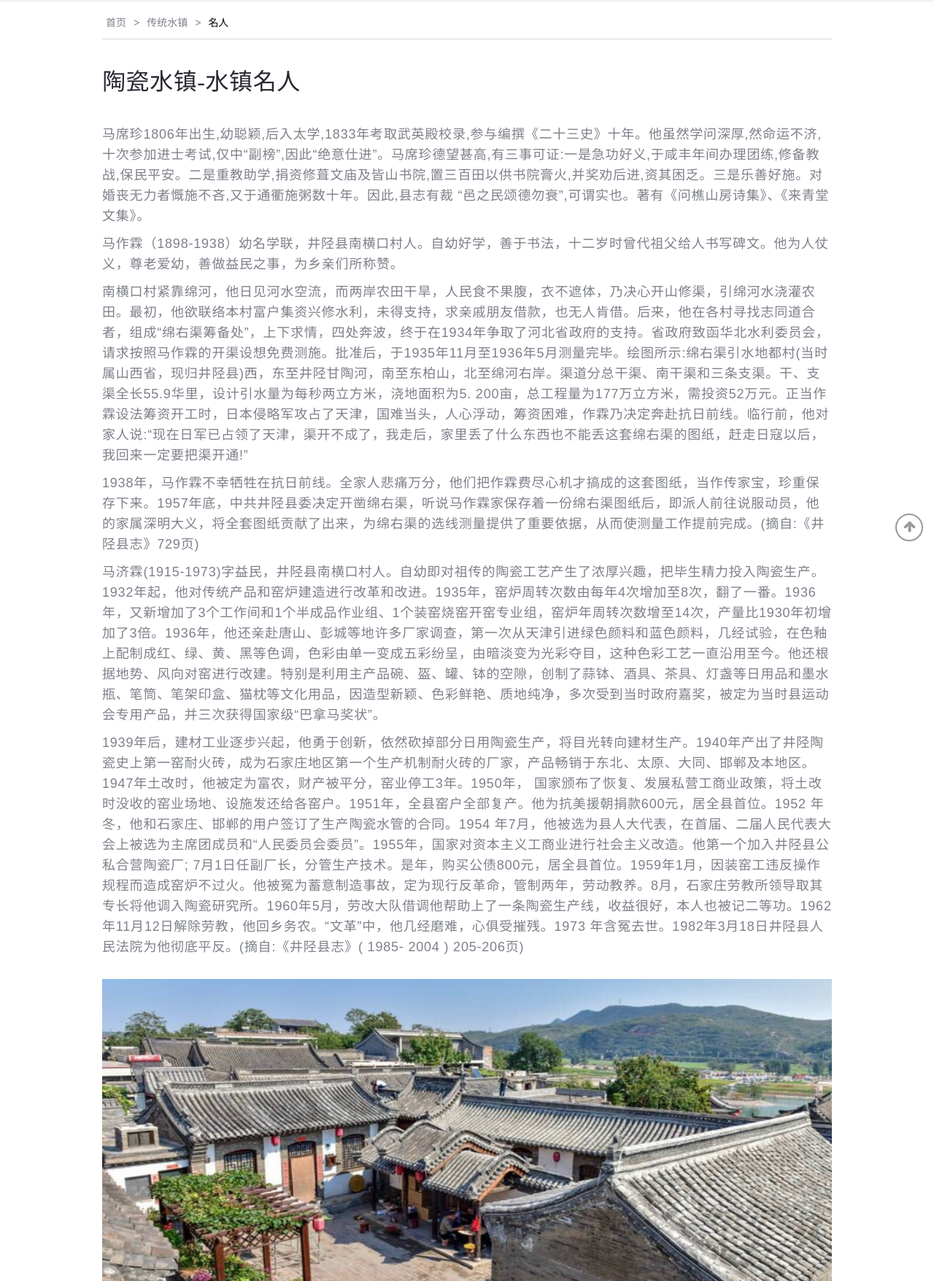
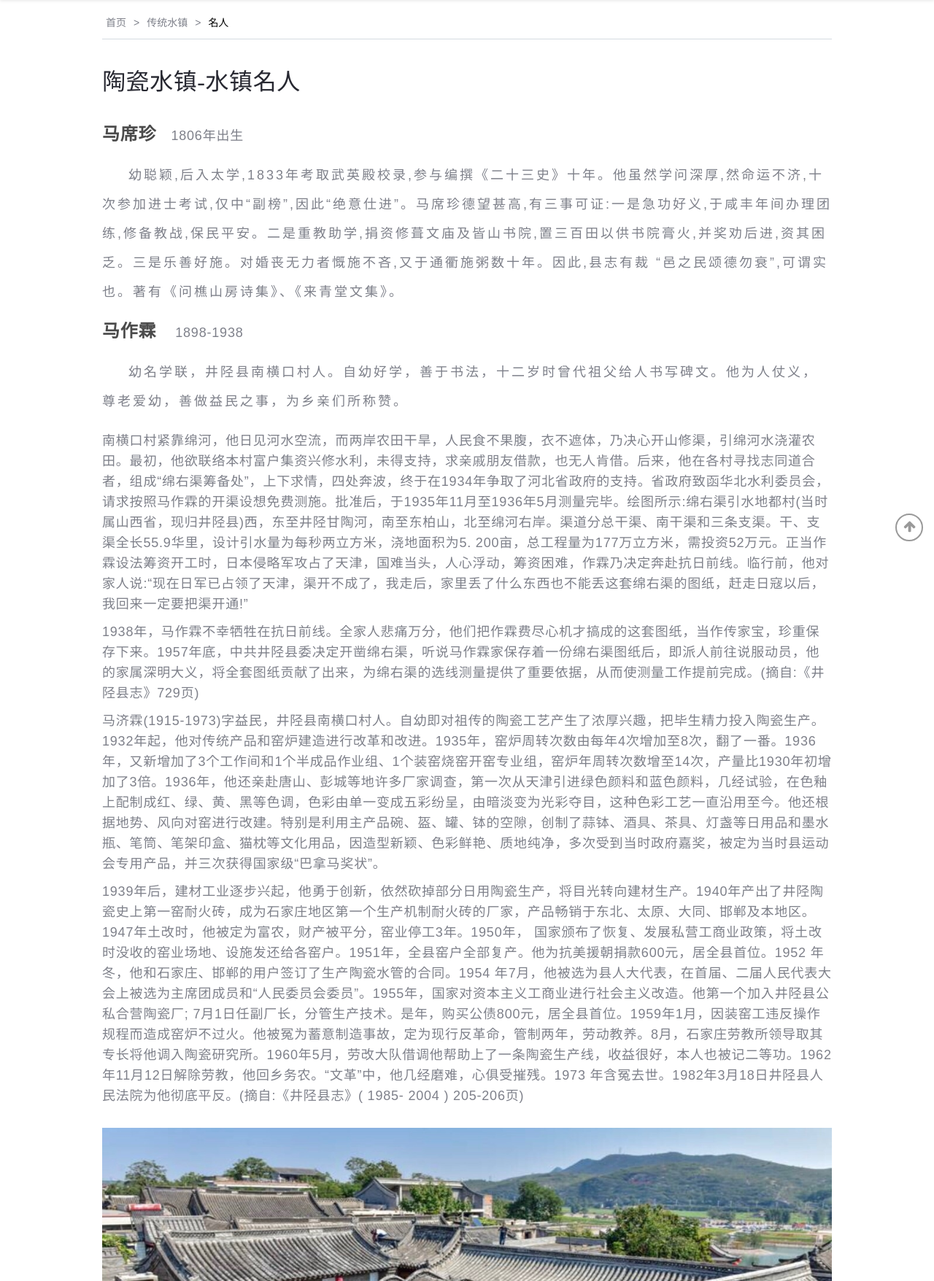
Before and after one commit to kinglogxzl/TCSZWeb, a Django app: page /celebrity/ in a window 1280 px wide. Shown: the part 50-1806 px from the top of the page at 73% size. Run offline with Django 3.2, Linux system fonts and the light colour scheme; some libraries are stand-ins or nearby versions.

Commit message:
名人内容调整

```diff
--- a/static/assets/pages/css/slider.css
+++ b/static/assets/pages/css/slider.css
@@ -97,7 +97,7 @@
 
 /* Carousel Item Background Images */
 .carousel-slider .carousel-item-one {
-    background: url(/static/img/img/slider1.jpeg);
+    background: url(/static/img/img/slider11.jpeg);
     background-size: cover;
     background-position: center center;
 }
--- a/static/css/css.css
+++ b/static/css/css.css
@@ -12,3 +12,18 @@
 .page-nav li a{color: #7E808A;}
 .page-nav li.active{font-family:Arial,'微软雅黑','Microsoft YaHei',PingFangSC-Regular;font-size: 14px;color: #000000;letter-spacing: 0;}
 *{margin:0;padding:0;}
+
+.celebrity-name {
+	font-family: FZDaHei-B02S;
+    font-size: 24px;
+    color: #4b4b4b;
+    font-weight: 900;
+}
+.celebrity-birth {
+    margin-left: 20px;
+}
+.introduction-p {
+    text-indent: 2em;
+    letter-spacing: 3px;
+    line-height: 40px;
+}
--- a/templates/celebrity.html
+++ b/templates/celebrity.html
@@ -15,11 +15,17 @@
     <div class="clear"></div>
     <div class="introduction" id="aaa">
         <h2 class="page-h2">陶瓷水镇-水镇名人</h2>
-            <div class="page-p"><p style="padding-top:20px">马席珍1806年出生,幼聪颖,后入太学,1833年考取武英殿校录,参与编撰《二十三史》十年。他虽然学问深厚,然命运不济,十次参加进士考试,仅中“副榜”,因此“绝意仕进”。马席珍德望甚高,有三事可证:一是急功好义,于咸丰年间办理团练,修备教战,保民平安。二是重教助学,捐资修葺文庙及皆山书院,置三百田以供书院膏火,并奖劝后进,资其困乏。三是乐善好施。对婚丧无力者慨施不吝,又于通衢施粥数十年。因此,县志有裁 “邑之民颂德勿衰”,可谓实也。著有《问樵山房诗集》、《来青堂文集》。
-                <p>马作霖（1898-1938）幼名学联，井陉县南横口村人。自幼好学，善于书法，十二岁时曾代祖父给人书写碑文。他为人仗义，尊老爱幼，善做益民之事，为乡亲们所称赞。</p>
-               <p>南横口村紧靠绵河，他日见河水空流，而两岸农田干旱，人民食不果腹，衣不遮体，乃决心开山修渠，引绵河水浇灌农田。最初，他欲联络本村富户集资兴修水利，未得支持，求亲戚朋友借款，也无人肯借。后来，他在各村寻找志同道合者，组成“绵右渠筹备处”，上下求情，四处奔波，终于在1934年争取了河北省政府的支持。省政府致函华北水利委员会，请求按照马作霖的开渠设想免费测施。批准后，于1935年11月至1936年5月测量完毕。绘图所示:绵右渠引水地都村(当时属山西省，现归井陉县)西，东至井陉甘陶河，南至东柏山，北至绵河右岸。渠道分总干渠、南干渠和三条支渠。干、支渠全长55.9华里，设计引水量为每秒两立方米，浇地面积为5. 200亩，总工程量为177万立方米，需投资52万元。正当作霖设法筹资开工时，日本侵略军攻占了天津，国难当头，人心浮动，筹资困难，作霖乃决定奔赴抗日前线。临行前，他对家人说:“现在日军已占领了天津，渠开不成了，我走后，家里丢了什么东西也不能丢这套绵右渠的图纸，赶走日寇以后，我回来一定要把渠开通!”</p>
+            <div class="page-p">
+                <p style="padding-top:20px"><span class="celebrity-name">马席珍</span><span class="celebrity-birth">1806年出生</span>
+                <p class="introduction-p" style="margin: 20px 0px">幼聪颖,后入太学,1833年考取武英殿校录,参与编撰《二十三史》十年。他虽然学问深厚,然命运不济,十次参加进士考试,仅中“副榜”,因此“绝意仕进”。马席珍德望甚高,有三事可证:一是急功好义,于咸丰年间办理团练,修备教战,保民平安。二是重教助学,捐资修葺文庙及皆山书院,置三百田以供书院膏火,并奖劝后进,资其困乏。三是乐善好施。对婚丧无力者慨施不吝,又于通衢施粥数十年。因此,县志有裁 “邑之民颂德勿衰”,可谓实也。著有《问樵山房诗集》、《来青堂文集》。</p>
+                <p class=""> <span class="celebrity-name">马作霖</span>
+                    <span class="celebrity-birth">1898-1938</span>
+                <p class="introduction-p" style="margin: 20px 0px">幼名学联，井陉县南横口村人。自幼好学，善于书法，十二岁时曾代祖父给人书写碑文。他为人仗义，尊老爱幼，善做益民之事，为乡亲们所称赞。</p>
+                <p>南横口村紧靠绵河，他日见河水空流，而两岸农田干旱，人民食不果腹，衣不遮体，乃决心开山修渠，引绵河水浇灌农田。最初，他欲联络本村富户集资兴修水利，未得支持，求亲戚朋友借款，也无人肯借。后来，他在各村寻找志同道合者，组成“绵右渠筹备处”，上下求情，四处奔波，终于在1934年争取了河北省政府的支持。省政府致函华北水利委员会，请求按照马作霖的开渠设想免费测施。批准后，于1935年11月至1936年5月测量完毕。绘图所示:绵右渠引水地都村(当时属山西省，现归井陉县)西，东至井陉甘陶河，南至东柏山，北至绵河右岸。渠道分总干渠、南干渠和三条支渠。干、支渠全长55.9华里，设计引水量为每秒两立方米，浇地面积为5. 200亩，总工程量为177万立方米，需投资52万元。正当作霖设法筹资开工时，日本侵略军攻占了天津，国难当头，人心浮动，筹资困难，作霖乃决定奔赴抗日前线。临行前，他对家人说:“现在日军已占领了天津，渠开不成了，我走后，家里丢了什么东西也不能丢这套绵右渠的图纸，赶走日寇以后，我回来一定要把渠开通!”</p>
                 <p>1938年，马作霖不幸牺牲在抗日前线。全家人悲痛万分，他们把作霖费尽心机才搞成的这套图纸，当作传家宝，珍重保存下来。1957年底，中共井陉县委决定开凿绵右渠，听说马作霖家保存着一份绵右渠图纸后，即派人前往说服动员，他的家属深明大义，将全套图纸贡献了出来，为绵右渠的选线测量提供了重要依据，从而使测量工作提前完成。(摘自:《井陉县志》729页)</p>
-                马济霖(1915-1973)字益民，井陉县南横口村人。自幼即对祖传的陶瓷工艺产生了浓厚兴趣，把毕生精力投入陶瓷生产。1932年起，他对传统产品和窑炉建造进行改革和改进。1935年，窑炉周转次数由每年4次增加至8次，翻了一番。1936年，又新增加了3个工作间和1个半成品作业组、1个装窑烧窑开窑专业组，窑炉年周转次数增至14次，产量比1930年初增加了3倍。1936年，他还亲赴唐山、彭城等地许多厂家调查，第一次从天津引进绿色颜料和蓝色颜料，几经试验，在色釉上配制成红、绿、黄、黑等色调，色彩由单一变成五彩纷呈，由暗淡变为光彩夺目，这种色彩工艺一直沿用至今。他还根据地势、风向对窑进行改建。特别是利用主产品碗、盔、罐、钵的空隙，创制了蒜钵、酒具、茶具、灯盏等日用品和墨水瓶、笔筒、笔架印盒、猫枕等文化用品，因造型新颖、色彩鲜艳、质地纯净，多次受到当时政府嘉奖，被定为当时县运动会专用产品，并三次获得国家级“巴拿马奖状”。</p>1939年后，建材工业逐步兴起，他勇于创新，依然砍掉部分日用陶瓷生产，将目光转向建材生产。1940年产出了井陉陶瓷史上第一窑耐火砖，成为石家庄地区第一个生产机制耐火砖的厂家，产品畅销于东北、太原、大同、邯郸及本地区。1947年土改时，他被定为富农，财产被平分，窑业停工3年。1950年， 国家颁布了恢复、发展私营工商业政策，将土改时没收的窑业场地、设施发还给各窑户。1951年，全县窑户全部复产。他为抗美援朝捐款600元，居全县首位。1952 年冬，他和石家庄、邯郸的用户签订了生产陶瓷水管的合同。1954 年7月，他被选为县人大代表，在首届、二届人民代表大会上被选为主席团成员和“人民委员会委员”。1955年，国家对资本主义工商业进行社会主义改造。他第一个加入井陉县公私合营陶瓷厂; 7月1日任副厂长，分管生产技术。是年，购买公债800元，居全县首位。1959年1月，因装窑工违反操作规程而造成窑炉不过火。他被冤为蓄意制造事故，定为现行反革命，管制两年，劳动教养。8月，石家庄劳教所领导取其专长将他调入陶瓷研究所。1960年5月，劳改大队借调他帮助上了一条陶瓷生产线，收益很好，本人也被记二等功。1962年11月12日解除劳教，他回乡务农。“文革”中，他几经磨难，心俱受摧残。1973 年含冤去世。1982年3月18日井陉县人民法院为他彻底平反。(摘自:《井陉县志》( 1985- 2004 ) 205-206页)</p></div>
+                 <p>马济霖(1915-1973)字益民，井陉县南横口村人。自幼即对祖传的陶瓷工艺产生了浓厚兴趣，把毕生精力投入陶瓷生产。1932年起，他对传统产品和窑炉建造进行改革和改进。1935年，窑炉周转次数由每年4次增加至8次，翻了一番。1936年，又新增加了3个工作间和1个半成品作业组、1个装窑烧窑开窑专业组，窑炉年周转次数增至14次，产量比1930年初增加了3倍。1936年，他还亲赴唐山、彭城等地许多厂家调查，第一次从天津引进绿色颜料和蓝色颜料，几经试验，在色釉上配制成红、绿、黄、黑等色调，色彩由单一变成五彩纷呈，由暗淡变为光彩夺目，这种色彩工艺一直沿用至今。他还根据地势、风向对窑进行改建。特别是利用主产品碗、盔、罐、钵的空隙，创制了蒜钵、酒具、茶具、灯盏等日用品和墨水瓶、笔筒、笔架印盒、猫枕等文化用品，因造型新颖、色彩鲜艳、质地纯净，多次受到当时政府嘉奖，被定为当时县运动会专用产品，并三次获得国家级“巴拿马奖状”。</p>
+                 <p>1939年后，建材工业逐步兴起，他勇于创新，依然砍掉部分日用陶瓷生产，将目光转向建材生产。1940年产出了井陉陶瓷史上第一窑耐火砖，成为石家庄地区第一个生产机制耐火砖的厂家，产品畅销于东北、太原、大同、邯郸及本地区。1947年土改时，他被定为富农，财产被平分，窑业停工3年。1950年， 国家颁布了恢复、发展私营工商业政策，将土改时没收的窑业场地、设施发还给各窑户。1951年，全县窑户全部复产。他为抗美援朝捐款600元，居全县首位。1952 年冬，他和石家庄、邯郸的用户签订了生产陶瓷水管的合同。1954 年7月，他被选为县人大代表，在首届、二届人民代表大会上被选为主席团成员和“人民委员会委员”。1955年，国家对资本主义工商业进行社会主义改造。他第一个加入井陉县公私合营陶瓷厂; 7月1日任副厂长，分管生产技术。是年，购买公债800元，居全县首位。1959年1月，因装窑工违反操作规程而造成窑炉不过火。他被冤为蓄意制造事故，定为现行反革命，管制两年，劳动教养。8月，石家庄劳教所领导取其专长将他调入陶瓷研究所。1960年5月，劳改大队借调他帮助上了一条陶瓷生产线，收益很好，本人也被记二等功。1962年11月12日解除劳教，他回乡务农。“文革”中，他几经磨难，心俱受摧残。1973 年含冤去世。1982年3月18日井陉县人民法院为他彻底平反。(摘自:《井陉县志》( 1985- 2004 ) 205-206页)</p>
+            </div>
     </div>
 
             <div class="gl1" style="padding-top:20px;padding-bottom:30px">
```
Also changed, not shown: static/img/img/slider1.jpeg (deleted).
